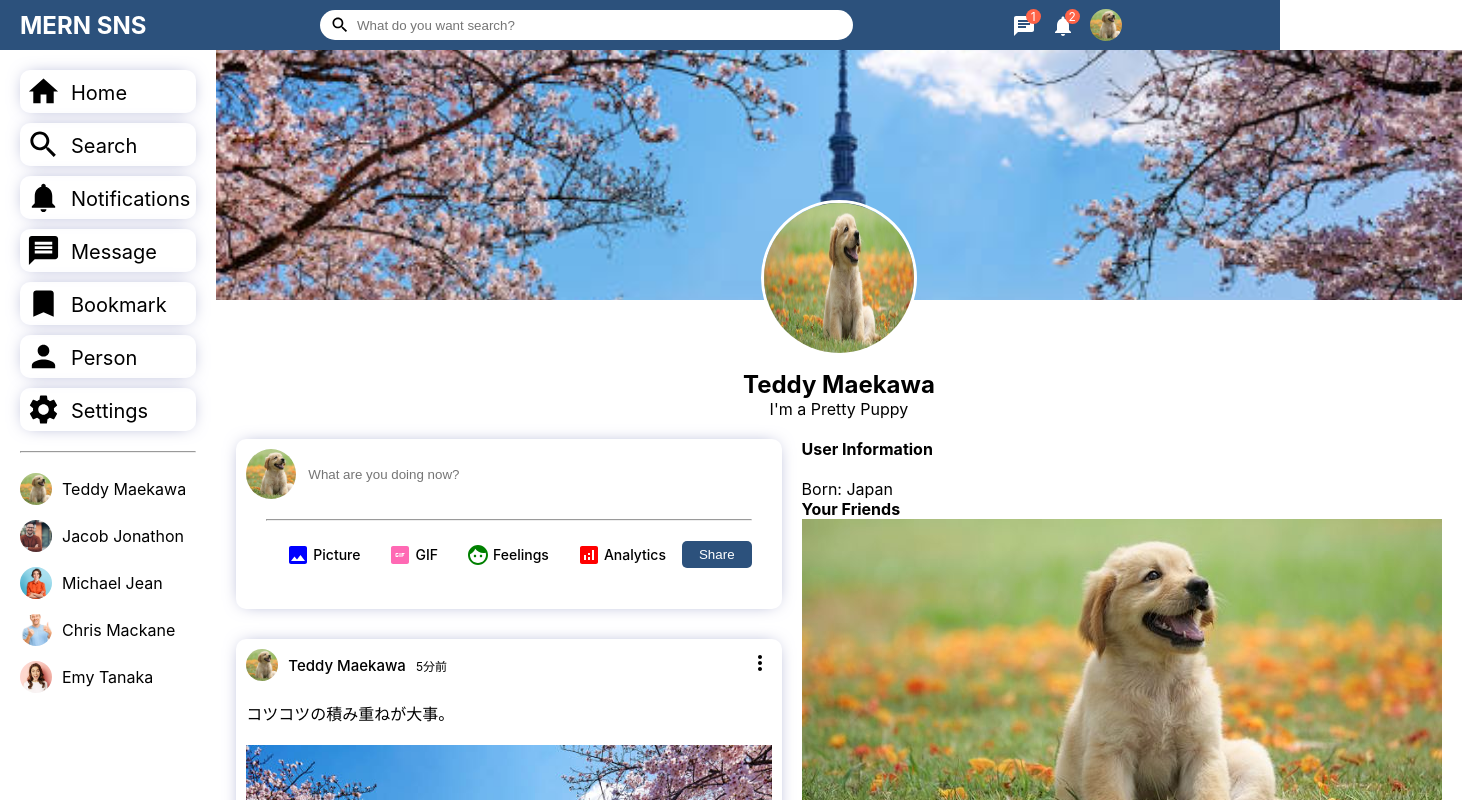
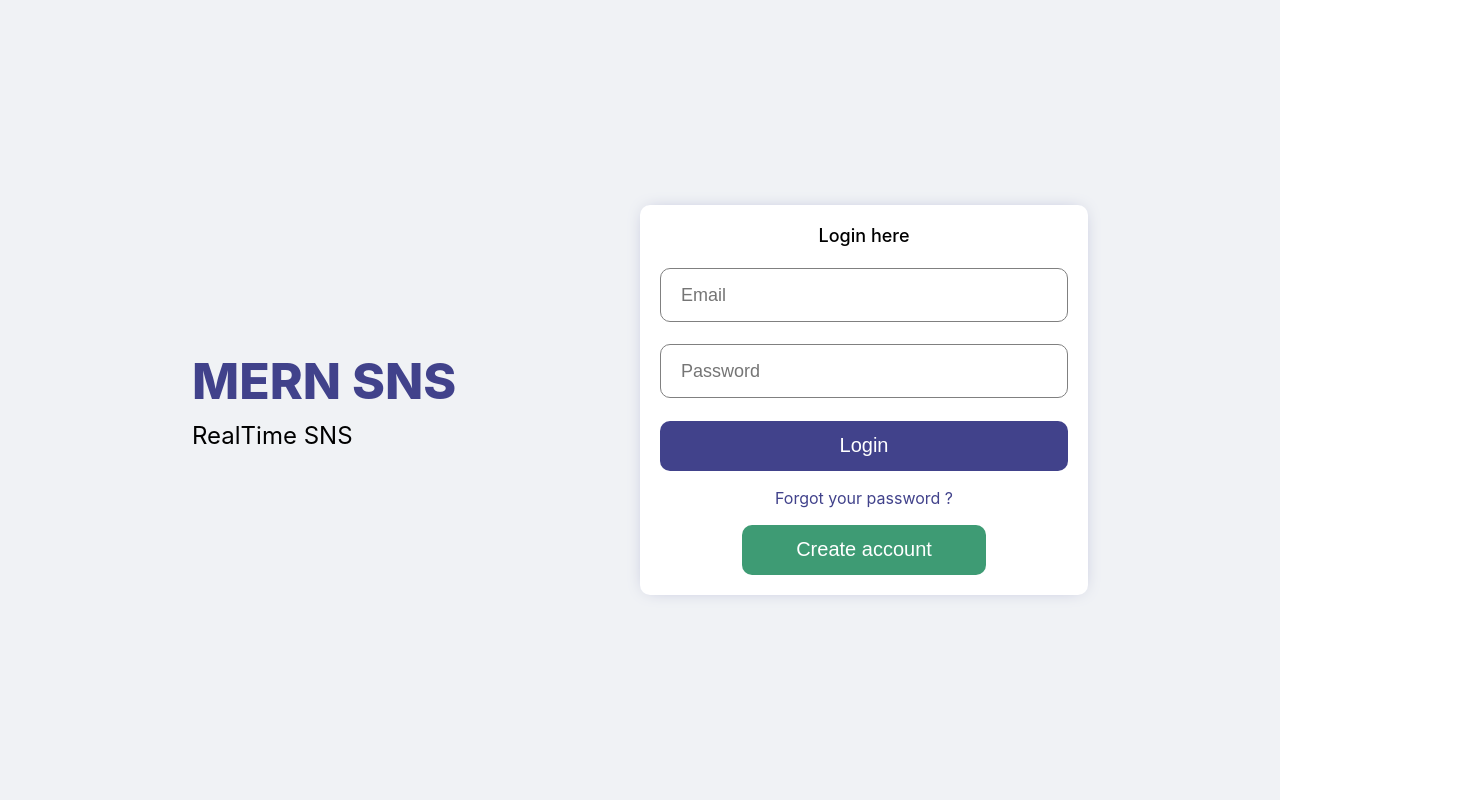
Before and after one commit to Chimoha31/MERN_SNS, a React (Create React App) app in the folder client/: page / in a window 1280 px wide. Shown: the top 800 px of the page, 1462 px wide, since content can reach past the window. Built offline with nearby package versions, Linux system fonts and the light colour scheme.

Commit message:
Login Design

```diff
--- a/client/src/App.js
+++ b/client/src/App.js
@@ -1,12 +1,14 @@
 import React from "react";
-import Profile from "./pages/profile/Profile";
+import Login from "./pages/login/Login";
 // import Home from "./pages/home/Home";
+// import Profile from "./pages/profile/Profile";
 
 const App = () => {
   return (
     <>
       {/* <Home /> */}
-      <Profile />
+      {/* <Profile /> */}
+      <Login />
     </>
   );
 };
--- a/client/src/components/rightbar/Rightbar.css
+++ b/client/src/components/rightbar/Rightbar.css
@@ -1,3 +1,4 @@
+/* 共通 */
 .rightbar {
   flex: 3.5;
 }
@@ -6,6 +7,7 @@
   padding: 20px 20px 0 0;
 }
 
+/* Home */
 .eventContainer {
   display: flex;
   align-items: center;
@@ -88,3 +90,44 @@
   color: rgb(41, 41, 41);
   margin-top: -20px;
 }
+
+/* Profile */
+.rightbarTitle {
+  font-size: 18px;
+  font-weight: 550;
+  margin-bottom: 10px;
+}
+
+.rightbarInfo {
+  margin-bottom: 30px;
+}
+
+.rightbarInfoItem {
+  margin-bottom: 10px;
+}
+
+.rightbarInfoKey {
+  font-weight: 500;
+  margin-left: 5px;
+  color: #555;
+}
+
+.rightbarFollowings {
+  display: flex;
+  flex-wrap: wrap;
+  justify-content: space-between;
+}
+
+.rightbarFollowing {
+  display: flex;
+  flex-direction: column;
+  margin-bottom: 20px;
+  cursor: pointer;
+}
+
+.rightbarFollowingImg {
+  width: 100px;
+  height: 100px;
+  border-radius: 50%;
+  object-fit: cover;
+}
--- a/client/src/components/rightbar/Rightbar.jsx
+++ b/client/src/components/rightbar/Rightbar.jsx
@@ -56,7 +56,7 @@ const Rightbar = ({ profile }) => {
             <span className="rightbarInfoKey">Born: </span>
             <span className="rightbarInfoKey">Japan</span>
           </div>
-          <h4 className="rigytbarTitle">Your Friends</h4>
+          <h4 className="rightbarTitle">Your Friends</h4>
           <div className="rightbarFollowings">
             <div className="rightbarFollowing">
               <img
--- /dev/null
+++ b/client/src/pages/login/Login.css
@@ -0,0 +1,95 @@
+.login {
+  width: 100vw;
+  height: 100vh;
+  background-color: #f0f2f5;
+  display: flex;
+  align-items: center;
+  justify-content: center;
+}
+
+.loginWrapper {
+  /* background-color: tomato; */
+  width: 70%;
+  height: 70%;
+  display: flex;
+}
+
+.loginLeft,
+.loginRight {
+  flex: 1;
+  display: flex;
+  flex-direction: column;
+  justify-content: center;
+}
+
+.loginLogo {
+  font-size: 50px;
+  font-weight: 800;
+  color: #41428b;
+  margin-bottom: 10px;
+}
+
+.loginDesc {
+  font-size: 24px;
+}
+
+/* Login Form */
+.loginBox {
+  height: 350px;
+  padding: 20px;
+  background-color: #fff;
+  border-radius: 10px;
+  display: flex;
+  flex-direction: column;
+  justify-content: space-between;
+  box-shadow: 0px 0px 18px -7px #a0a5c9;
+}
+
+.loginMsg {
+  text-align: center;
+  font-weight: 550;
+  font-size: 18px;
+  margin-bottom : 20px;
+}
+
+.loginInput {
+  height: 50px;
+  border-radius: 10px;
+  border: 1px solid grey;
+  font-size: 18px;
+  padding-left: 20px;
+  margin-bottom: 20px;
+}
+.loginInput:focus {
+  outline: none;
+}
+
+.loginButton {
+  height: 50px;
+  border-radius: 10px;
+  border: none;
+  background-color: #41428b;
+  color: #fff;
+  font-size: 20px;
+  font-weight: 500;
+  cursor: pointer;
+}
+
+.loginForgot {
+  text-align: center;
+  color: #41428b;
+  margin: 15px 0;
+}
+
+.loginResisterButton {
+  width: 60%;
+  height: 50px;
+  align-self: center;
+  border-radius: 10px;
+  border: none;
+  background-color: #3e9b74;
+  color: #fff;
+  font-size: 20px;
+  font-weight: 500;
+  cursor: pointer;
+}
--- /dev/null
+++ b/client/src/pages/login/Login.jsx
@@ -0,0 +1,30 @@
+import React from "react";
+import "./Login.css";
+
+const Login = () => {
+  return (
+    <div className="login">
+      <div className="loginWrapper">
+        <div className="loginLeft">
+          <h3 className="loginLogo">MERN SNS</h3>
+          <span className="loginDesc">RealTime SNS</span>
+        </div>
+        {/* Login Form */}
+        <div className="loginRight">
+          <div className="loginBox">
+            <p className="loginMsg">Login here</p>
+            <input type="text" className="loginInput" placeholder="Email" />
+            <input type="text" className="loginInput" placeholder="Password" />
+            <button className="loginButton">Login</button>
+            <span className="loginForgot">Forgot your password ?</span>
+            <button className="loginResisterButton">
+              Create account
+            </button>
+          </div>
+        </div>
+      </div>
+    </div>
+  );
+};
+
+export default Login;
```
